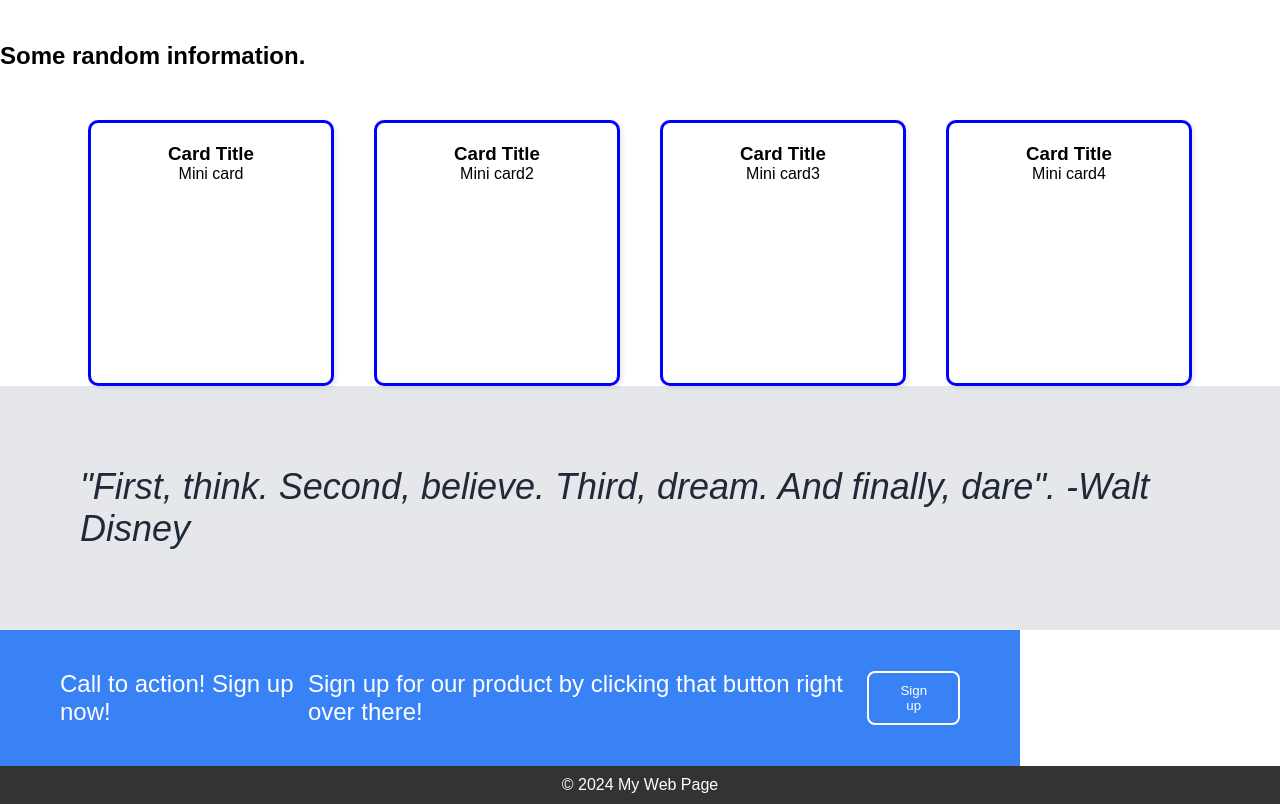
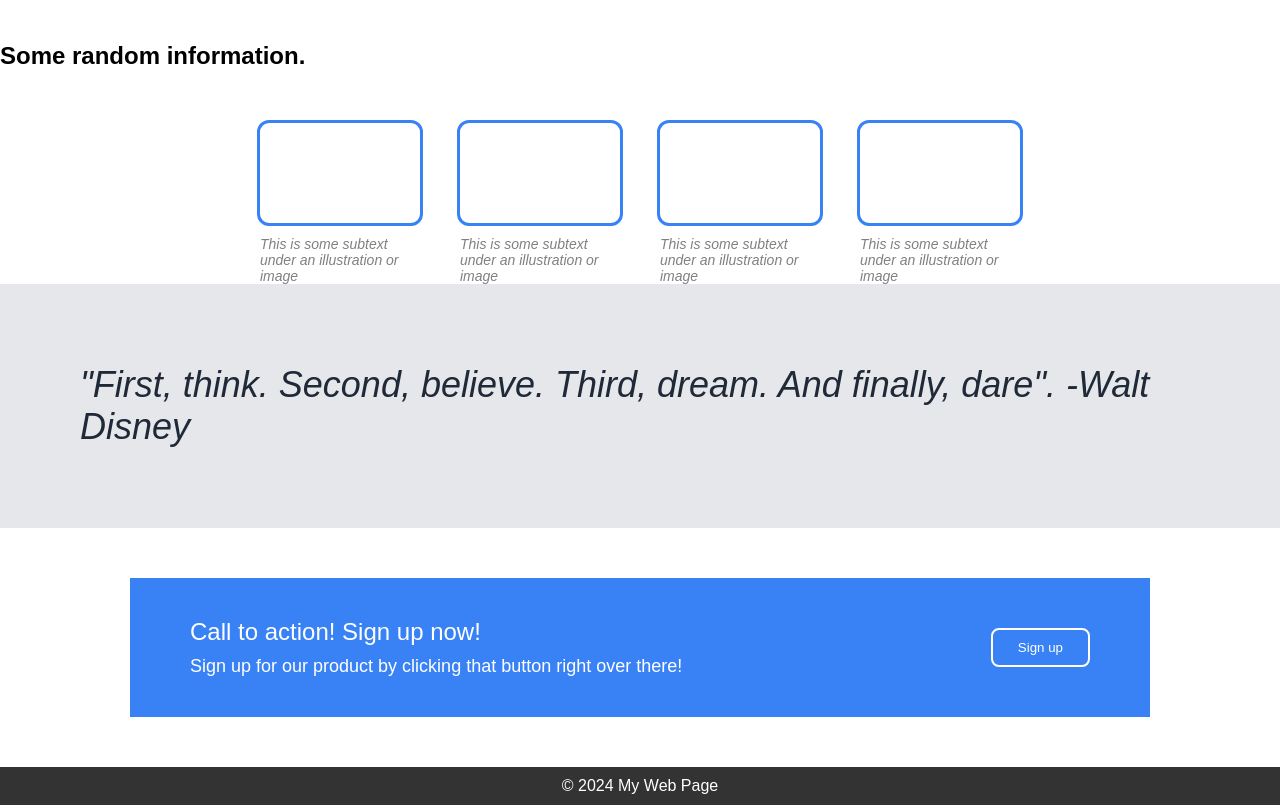
Before and after one commit to symphony407/landing-page, a plain HTML site: page index.html in a window 1280 px wide. Shown: the part 540-1345 px from the top of the page. Drawn offline with Linux system fonts and the light colour scheme.

Commit message:
Update smaller cards

```diff
--- a/index.html
+++ b/index.html
@@ -38,20 +38,21 @@
 
         <div class="card-container">
             <div class="card">
-                <h3>Card Title</h3>
-                <p>Mini card</p>
+            <div class="img-box"></div>
+            <p>This is some subtext under an illustration or image</p>
             </div>
-            <div class="card">
-                <h3>Card Title</h3>
-                <p>Mini card2</p>
+
+             <div class="card">
+            <div class="img-box"></div>
+            <p>This is some subtext under an illustration or image</p>
             </div>
-            <div class="card">
-                <h3>Card Title</h3>
-                <p>Mini card3</p>
+             <div class="card">
+            <div class="img-box"></div>
+            <p>This is some subtext under an illustration or image</p>
             </div>
-            <div class="card">
-                <h3>Card Title</h3>
-                <p>Mini card4</p>
+             <div class="card">
+            <div class="img-box"></div>
+            <p>This is some subtext under an illustration or image</p>
             </div>
         </div>
         <div class="quote-section">
@@ -60,11 +61,11 @@
              </p>
         </div>
         <div class="sign-upcard">
+            <div class="signup-text">
+
             <p>Call to action! Sign up now!</p>
-            <p>Sign up for our product by clicking that button right over there!
-
-
-            </p>
+            <h3>Sign up for our product by clicking that button right over there!</h3>
+          </div>
             <button>Sign up</button>
 
     </main>
--- a/style.css
+++ b/style.css
@@ -85,17 +85,25 @@ body, h1, h2, h3, p, button {
 }
 
 .card {
-    flex: 1 1 150px;
-    max-width: 200px;
-    min-height: 220px;
-    width: 180px;
-    background-color: white;
-    border: 3px solid blue;
-    padding: 20px;
-    border-radius: 10px;
-    box-shadow: 2px 2px 5px rgba(0,0,0,0.1);
-    text-align: center;
+    display: flex;
+    flex-direction: column;
+    align-items: center;
+    width: 160px;
+    gap: 10px;
 }
+.img-box{
+    width: 160px;
+    height: 100px;
+    border: 3px solid #3882F6;
+    border-radius: 12px;
+}
+.card p{
+    font-size: 14px;
+    color: gray;
+    font-style: italic;
+}
+
+
 
 .sign-upcard {
     width: 900px;
@@ -105,6 +113,8 @@ body, h1, h2, h3, p, button {
     justify-content: space-between;
     align-items: center;
     padding: 40px 60px;
+    margin: 50px auto;
+
 
 }
 .sign-upcard p {
@@ -112,7 +122,13 @@ body, h1, h2, h3, p, button {
     font-size: 24px;
     max-width: 600px;
 }
-
+.sign-upcard h3 {
+    color: white;
+    font-size: 18px;
+    max-width: 600px;
+    margin-top: 10px;
+    font-weight: normal;
+}
 main h2{
     margin-top: 50px;
     margin-bottom: 50px;
```
